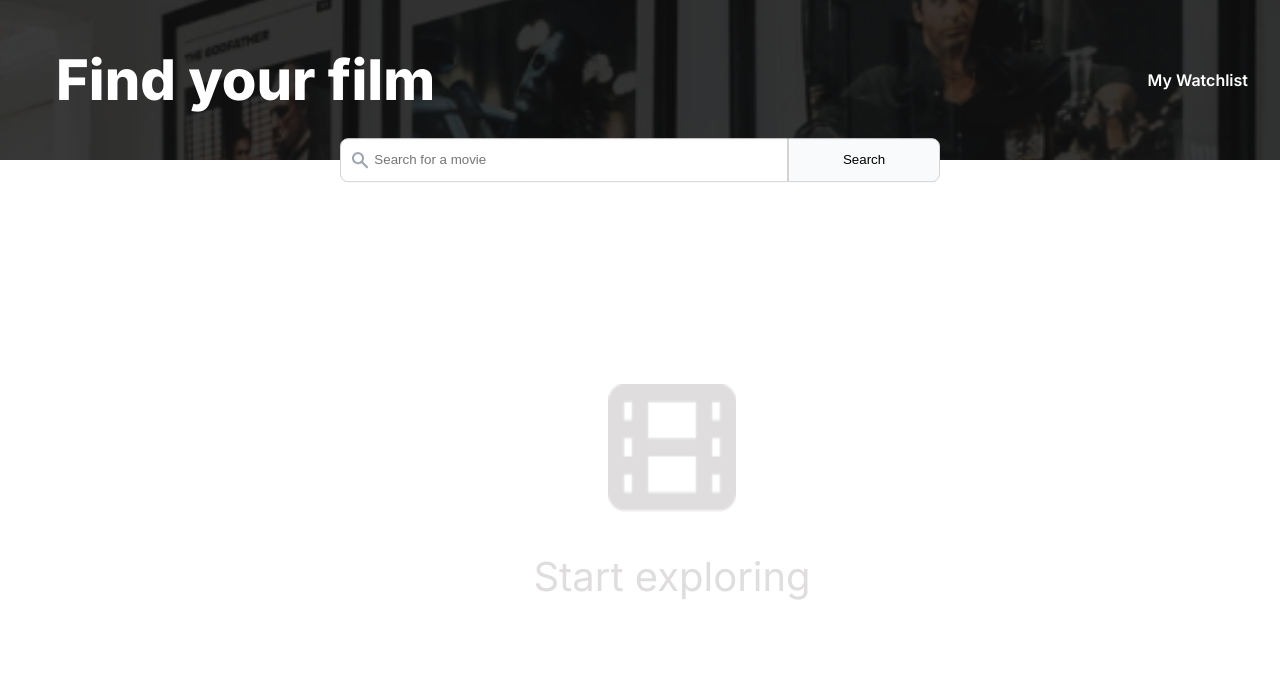
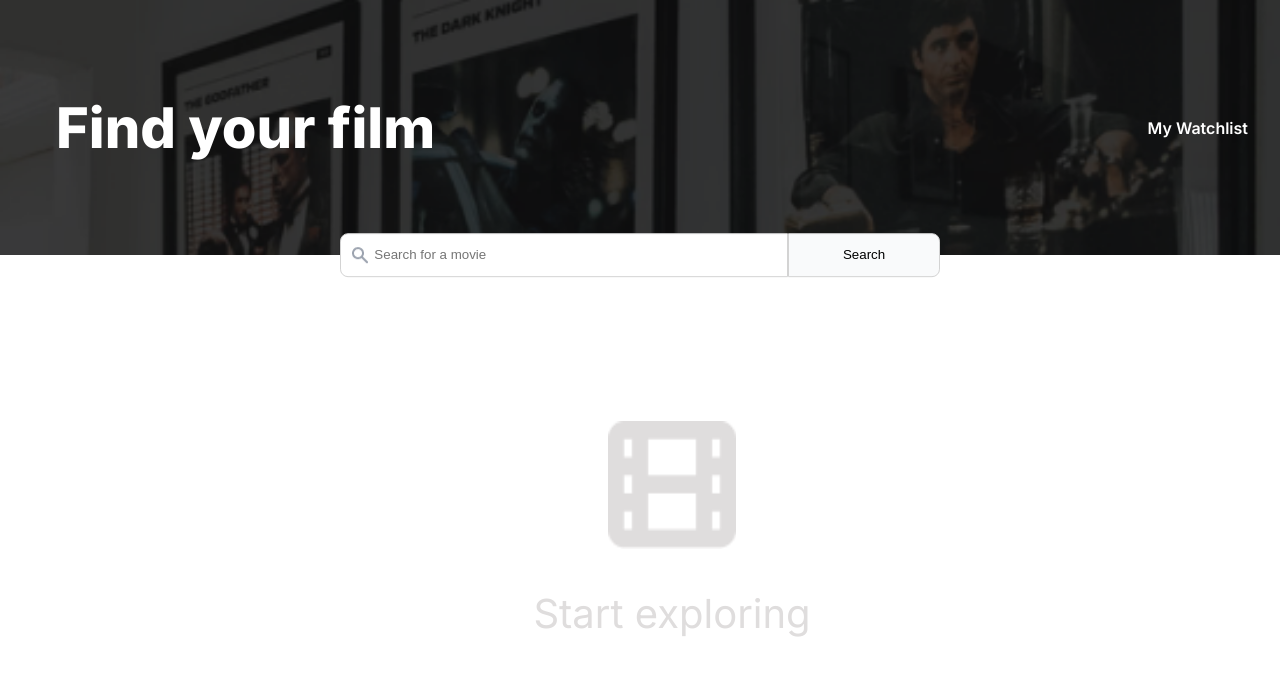
Before and after one commit to ericness/scrimba-movie-watchlist, a plain HTML site: page index.html in a window 1280 px wide. Drawn offline with Linux system fonts and the light colour scheme.

Commit message:
Got search page style correct

```diff
--- a/index.css
+++ b/index.css
@@ -9,10 +9,12 @@ body, html {
 
 .container {
     height: 100%;
-    position: relative;
+    display: flex;
+    flex-direction: column;
 }
 
 .header {
+    flex: 0 0 auto;
     display: flex;
     justify-content: space-between;
     align-items: center;
@@ -22,7 +24,6 @@ body, html {
     background-color: #0E0E0E;
     color: #FFFFFF;
     width: 100%;
-    height: 20%;
 }
 
 .header h1 {
@@ -37,13 +38,12 @@ body, html {
 }
 
 .search-section {
-    position: absolute;
-    top: 20%; /* Position at the bottom of the header */
-    left: 50%;
-    transform: translate(-50%, -50%);
-    z-index: 20;
+    flex: 0 0 auto;
+    position: relative;
+    transform: translateY(-50%);
     width: 80%;
     max-width: 600px;
+    margin: 0 auto;
 }
 
 .search-form {
@@ -85,14 +85,13 @@ body, html {
 }
 
 .content {
+    flex: 1 0 auto;
     display: flex;
     flex-direction: column;
     justify-content: center;
     align-items: center;
     width: 100%;
-    min-height: 80%;  /* Changed from height to min-height */
-    flex-grow: 1;     /* Allow content to grow */
-    /* overflow-y: auto; Enable vertical scrolling within content if needed */
+    overflow-y: auto;
     padding: 2em;
 }
 
```
